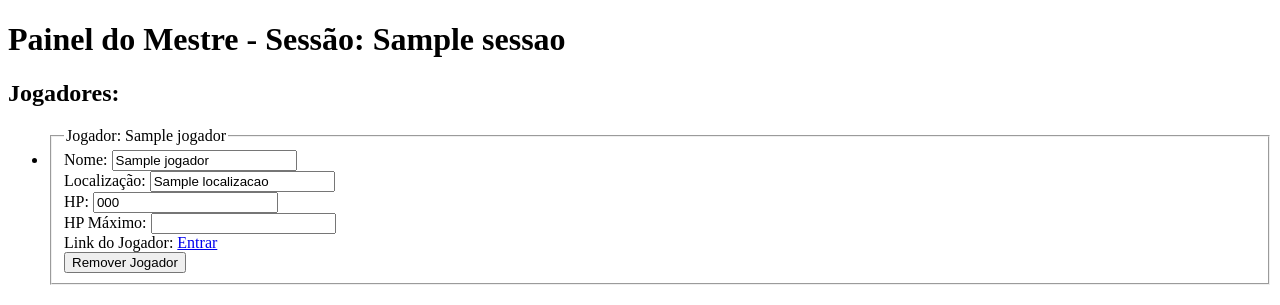
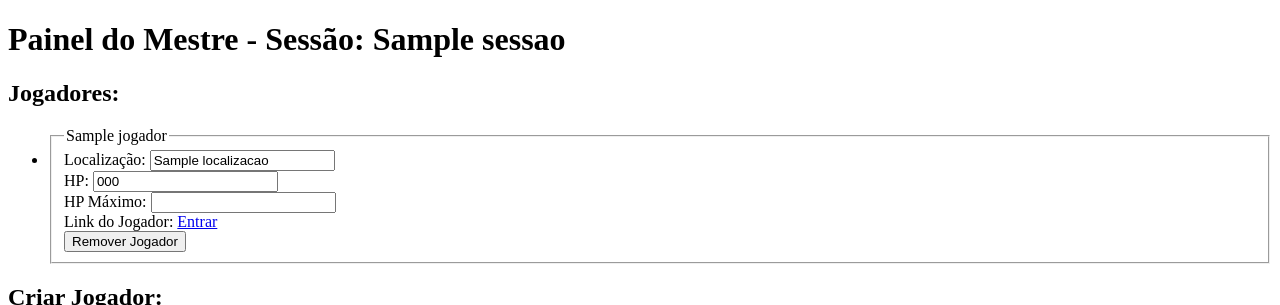
Before and after one commit to LuizRomanhol/rpg-management, a Flask app: template templates/panel.html in a window 1280 px wide. Shown: the top 305 px of the page. Run offline with Flask 3, Linux system fonts and the light colour scheme; the template is opened without the code that fills it: most values are stand-ins (such as "Sample title", 1, 10 or a date in 2020); some libraries are stand-ins or nearby versions.

Commit message:
Removed name edition field.

```diff
--- a/templates/panel.html
+++ b/templates/panel.html
@@ -10,7 +10,7 @@
 
         // Função para atualizar as informações do jogador
         function atualizarJogador(jogadorId) {
-            let novoNome = document.getElementById(`nome-jogador-${jogadorId}`).value;
+            let novoNome = document.getElementById(`nome-jogador-${jogadorId}`).innerText;  // Agora pegamos o conteúdo do legend
             let novaLocalizacao = document.getElementById(`localizacao-jogador-${jogadorId}`).value;
             let novoHp = document.getElementById(`hp-jogador-${jogadorId}`).value;
             let novoHpMax = document.getElementById(`hp-max-jogador-${jogadorId}`).value;
@@ -49,8 +49,8 @@
         {% for jogador in sessao.jogadores %}
             <li id="jogador-{{ jogador.id }}">
                 <fieldset>
-                    <legend>Jogador: {{ jogador.nome }}</legend>
-                    Nome: <input type="text" id="nome-jogador-{{ jogador.id }}" value="{{ jogador.nome }}" onchange="atualizarJogador('{{ jogador.id }}')" /><br>
+                    <legend id="nome-jogador-{{ jogador.id }}">{{ jogador.nome }}</legend>  <!-- Nome exibido aqui -->
+
                     Localização: <input type="text" id="localizacao-jogador-{{ jogador.id }}" value="{{ jogador.localizacao }}" onchange="atualizarJogador('{{ jogador.id }}')" /><br>
                     HP: <input type="number" id="hp-jogador-{{ jogador.id }}" value="{{ jogador.hp }}" onchange="atualizarJogador('{{ jogador.id }}')" /><br>
                     HP Máximo: <input type="number" id="hp-max-jogador-{{ jogador.id }}" value="{{ jogador.hp_max }}" onchange="atualizarJogador('{{ jogador.id }}')" /><br>
--- a/templates/room.html
+++ b/templates/room.html
@@ -27,8 +27,5 @@
         HP: <span id="hp-jogador">{{ jogador.hp }} / {{ jogador.hp_max }}</span><br>
     </fieldset>
 
-    <h2>Link para a Sessão</h2>
-    <p>Compartilhe o link com os outros jogadores: <a href="{{ url_for('room', sessao_id=sessao_id, jogador_id=jogador_id) }}" target="_blank">{{ url_for('room', sessao_id=sessao_id, jogador_id=jogador_id, _external=True) }}</a></p>
-
 </body>
 </html>
```
